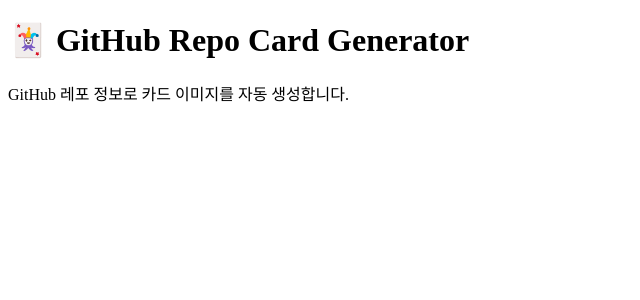
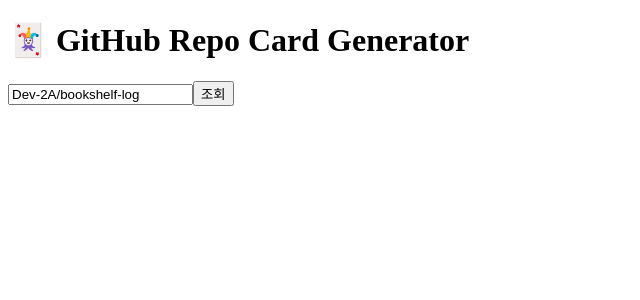
Before and after one commit to Dev-2A/github-repo-card, a React (Vite) app: page / in a window 1280 px wide. Shown: the top 300 px of the page, without its empty margins (0-640 px from the left). Built offline with nearby package versions, Linux system fonts and the light colour scheme; the HTML template or start-up script is replaced by a standard one; a web font is replaced by a local one.

Commit message:
✨ GitHub API 클라이언트 및 레포 데이터 조회 모듈 구현

```diff
--- a/src/App.jsx
+++ b/src/App.jsx
@@ -1,12 +1,63 @@
+import { useState } from "react";
+import { parseRepoInput, fetchRepoData } from "./lib/github";
+
 function App() {
+  const [input, setInput] = useState("Dev-2A/bookshelf-log");
+  const [data, setData] = useState(null);
+  const [error, setError] = useState(null);
+  const [loading, setLoading] = useState(false);
+
+  const handleFetch = async () => {
+    const parsed = parseRepoInput(input);
+    if (!parsed) {
+      setError("올바른 형식이 아닙니다. owner/repo 형태로 입력해주세요.");
+      return;
+    }
+
+    setLoading(true);
+    setError(null);
+    setData(null);
+
+    try {
+      const repoData = await fetchRepoData(parsed.owner, parsed.repo);
+      setData(repoData);
+    } catch (err) {
+      setError(err.message);
+    } finally {
+      setLoading(false);
+    }
+  };
+
   return (
-    <div className="min-h-screen flex flex-col items-center justify-center gap-4">
-      <h1 className="text-4xl font-bold text-accent-blue">
+    <div className="min-h-screen flex flex-col items-center justify-center gap-6 p-8">
+      <h1 className="text-3xl font-bold text-accent-blue">
         🃏 GitHub Repo Card Generator
       </h1>
-      <p className="text-text-secondary text-lg">
-        GitHub 레포 정보로 카드 이미지를 자동 생성합니다.
-      </p>
+
+      <div className="flex gap-2">
+        <input
+          type="text"
+          value={input}
+          onChange={(e) => setInput(e.target.value)}
+          placeholder="owner/repo"
+          className="px-4 py-2 rounded-lg bg-bg-input border border-border text-text w-80"
+        />
+        <button
+          onClick={handleFetch}
+          disabled={loading}
+          className="px-6 py-2 rounded-lg bg-primary text-white font-semibold hover:bg-primary-light disabled:opacity-50 cursor-pointer"
+        >
+          {loading ? "로딩..." : "조회"}
+        </button>
+      </div>
+
+      {error && <p className="text-red-400 text-sm">{error}</p>}
+
+      {data && (
+        <pre className="bg-bg-card border border-border rounded-lg p-4 text-sm text-text-secondary max-w-xl overflow-auto">
+          {JSON.stringify(data, null, 2)}
+        </pre>
+      )}
     </div>
   );
 }
```
Also changed, not shown: src/lib/github.js (added).
